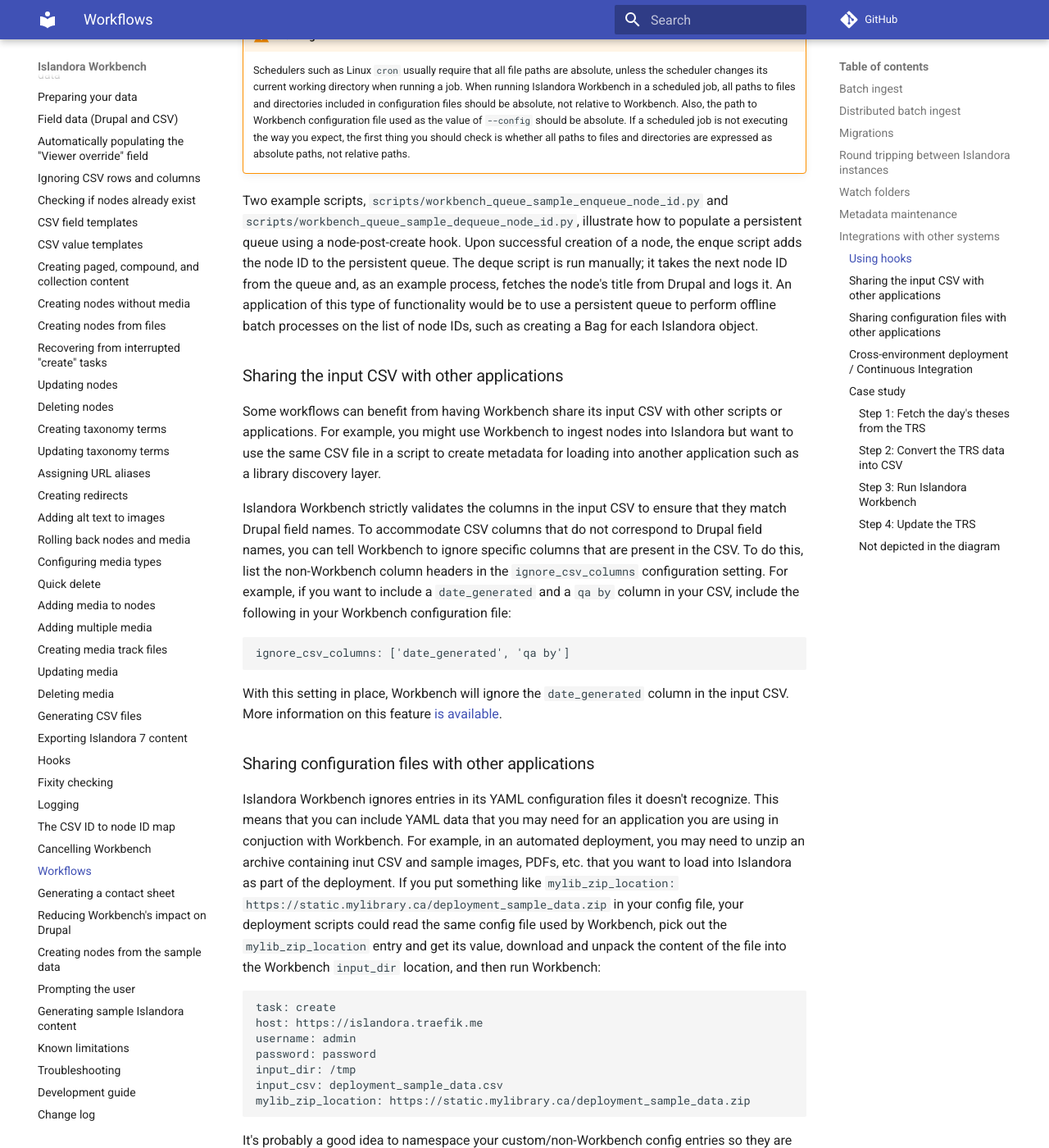
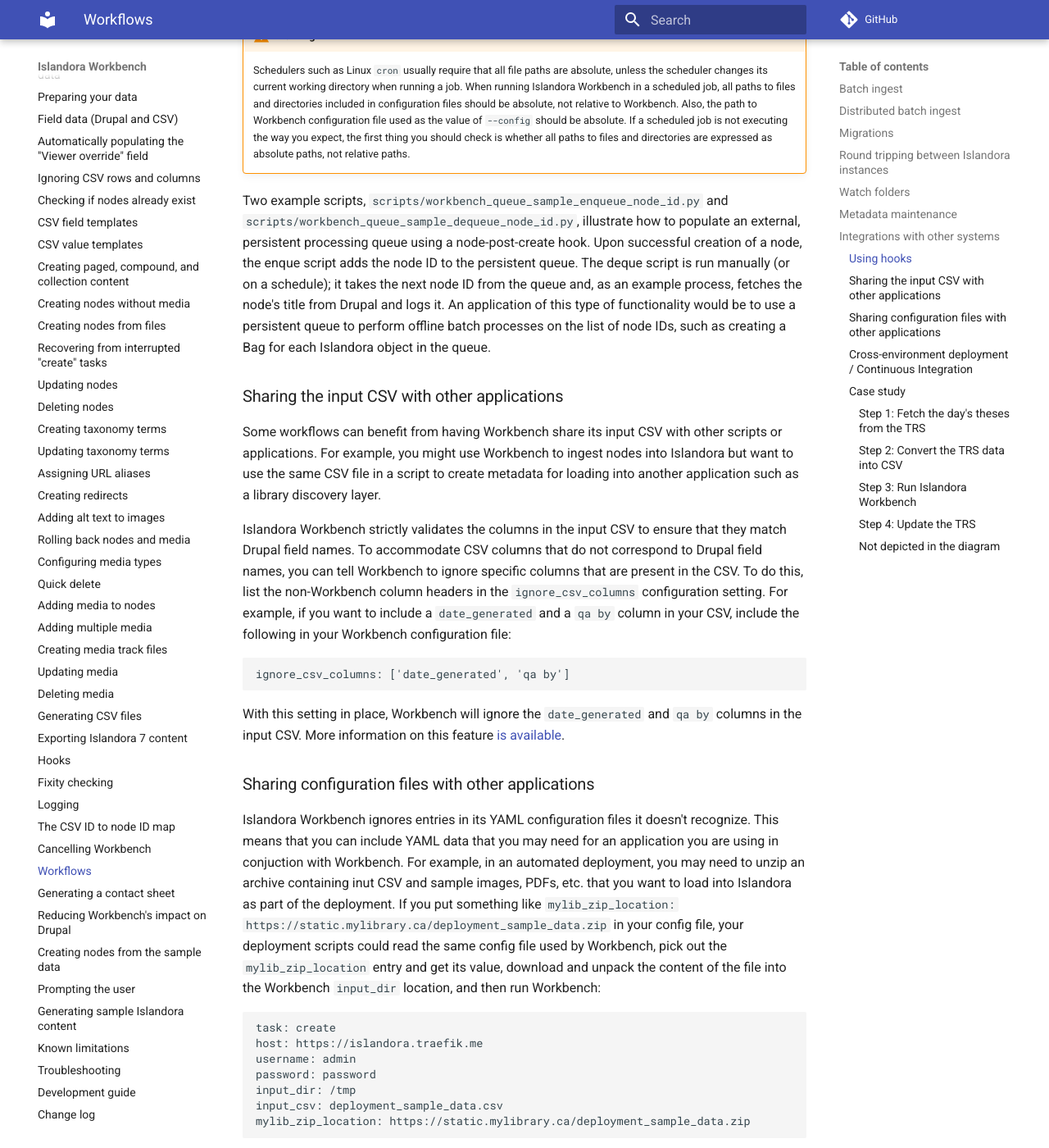
Before and after one commit to mjordan/islandora_workbench_docs, an MkDocs documentation site: the page built from docs/workflows.md, in a window 1280 px wide and 1400 px high, scrolled down 7077 px. Shown: the whole window at 82% size. Built offline with MkDocs 1.6.1 and Material for MkDocs 9.7.7, drawn with Linux system fonts in a browser that asks for light colours; comment, search, counter and statistics services are not loaded; some of the changed text lies outside the part shown.

Commit message:
Minor refinements/corrections to the Workflows docs.

````diff
--- a/docs/workflows.md
+++ b/docs/workflows.md
@@ -1,4 +1,4 @@
-Islandora Workbench can be used in a variety of content ingest workflows. Several are outlined below.
+Islandora Workbench can be used in a variety of content ingest and maintenance workflows. Several are outlined below.
 
 ## Batch ingest
 
@@ -17,7 +17,7 @@
 
 ![Distributed batch ingest](images/workflow_distributed_batch_loading.png)
 
-In this workflow, the person creating the nodes and the person updating them later need not be the same. In both cases, Workbench can create an [output CSV](/islandora_workbench_docs/output_csv/) that can be used in the second half of the workflow.
+In this workflow, the person creating the nodes and the person updating them later need not be the same. In both the `nodes_only` and stub node cases, Workbench can create an [output CSV](/islandora_workbench_docs/output_csv/) that can be used in the second half of the workflow.
 
 ## Migrations
 
@@ -80,7 +80,7 @@
 
 ### Using hooks
 
-Islandora Workbench provides several "[hooks](/islandora_workbench_docs/hooks/)" that allow you to execute external scripts at specific times. For example, the "post-action script" enables you to execute scripts immediately after a node is created or updated, or a media is created. Drupal informs Workbench if an action was successful or not, and in either case, post-action hook scripts registered in the Workbench configuration file execute. These scripts can interact with external applications:
+Islandora Workbench provides several "[hooks](/islandora_workbench_docs/hooks/)" that allow you to run external scripts at specific points in execution. For example, the "post-action script" enables you to execute scripts immediately after a node is created or updated, or a media is created. Drupal informs Workbench if an action was successful or not, and in either case, post-action hook scripts registered in the Workbench configuration file execute. These scripts can interact with external applications:
 
 ![Post-action hook script](images/post_action_hook.png)
 
@@ -89,7 +89,7 @@
 !!! warning
     Schedulers such as Linux `cron` usually require that all file paths are absolute, unless the scheduler changes its current working directory when running a job. When running Islandora Workbench in a scheduled job, all paths to files and directories included in configuration files should be absolute, not relative to Workbench. Also, the path to Workbench configuration file used as the value of `--config` should be absolute. If a scheduled job is not executing the way you expect, the first thing you should check is whether all paths to files and directories are expressed as absolute paths, not relative paths.
 
-Two example scripts, `scripts/workbench_queue_sample_enqueue_node_id.py` and `scripts/workbench_queue_sample_dequeue_node_id.py`, illustrate how to populate a persistent queue using a node-post-create hook. Upon successful creation of a node, the enque script adds the node ID to the persistent queue. The deque script is run manually; it takes the next node ID from the queue and, as an example process, fetches the node's title from Drupal and logs it. An application of this type of functionality would be to use a persistent queue to perform offline batch processes on the list of node IDs, such as creating a Bag for each Islandora object.
+Two example scripts, `scripts/workbench_queue_sample_enqueue_node_id.py` and `scripts/workbench_queue_sample_dequeue_node_id.py`, illustrate how to populate an external, persistent processing queue using a node-post-create hook. Upon successful creation of a node, the enque script adds the node ID to the persistent queue. The deque script is run manually (or on a schedule); it takes the next node ID from the queue and, as an example process, fetches the node's title from Drupal and logs it. An application of this type of functionality would be to use a persistent queue to perform offline batch processes on the list of node IDs, such as creating a Bag for each Islandora object in the queue.
 
 ### Sharing the input CSV with other applications
 
@@ -101,7 +101,7 @@
 ignore_csv_columns: ['date_generated', 'qa by']
 ```
 
-With this setting in place, Workbench will ignore the `date_generated` column in the input CSV. More information on this feature [is available](/islandora_workbench_docs/ignoring_csv_rows_and_columns/#ignoring-csv-columns).
+With this setting in place, Workbench will ignore the `date_generated` and `qa by` columns in the input CSV. More information on this feature [is available](/islandora_workbench_docs/ignoring_csv_rows_and_columns/#ignoring-csv-columns).
 
 ### Sharing configuration files with other applications
 
````
Also changed, not shown: other parts of docs/workflows.md (+1 -1 lines).
